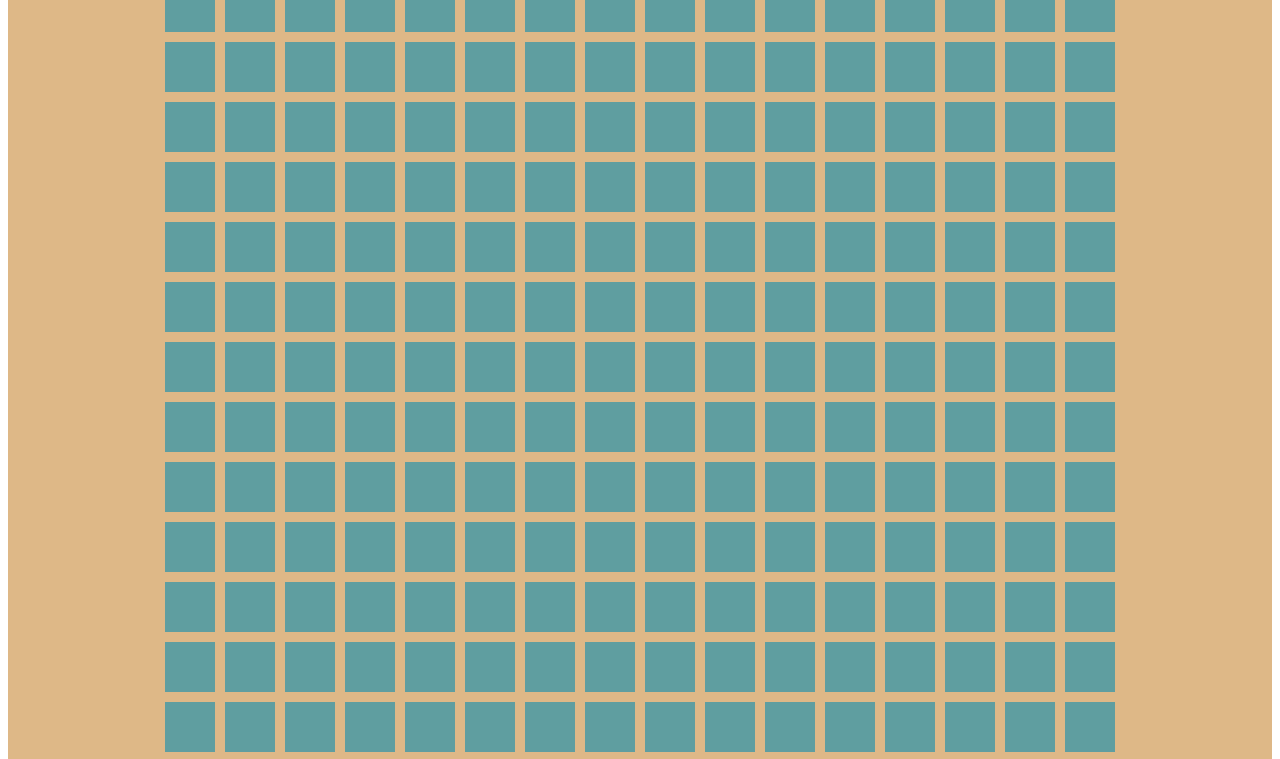
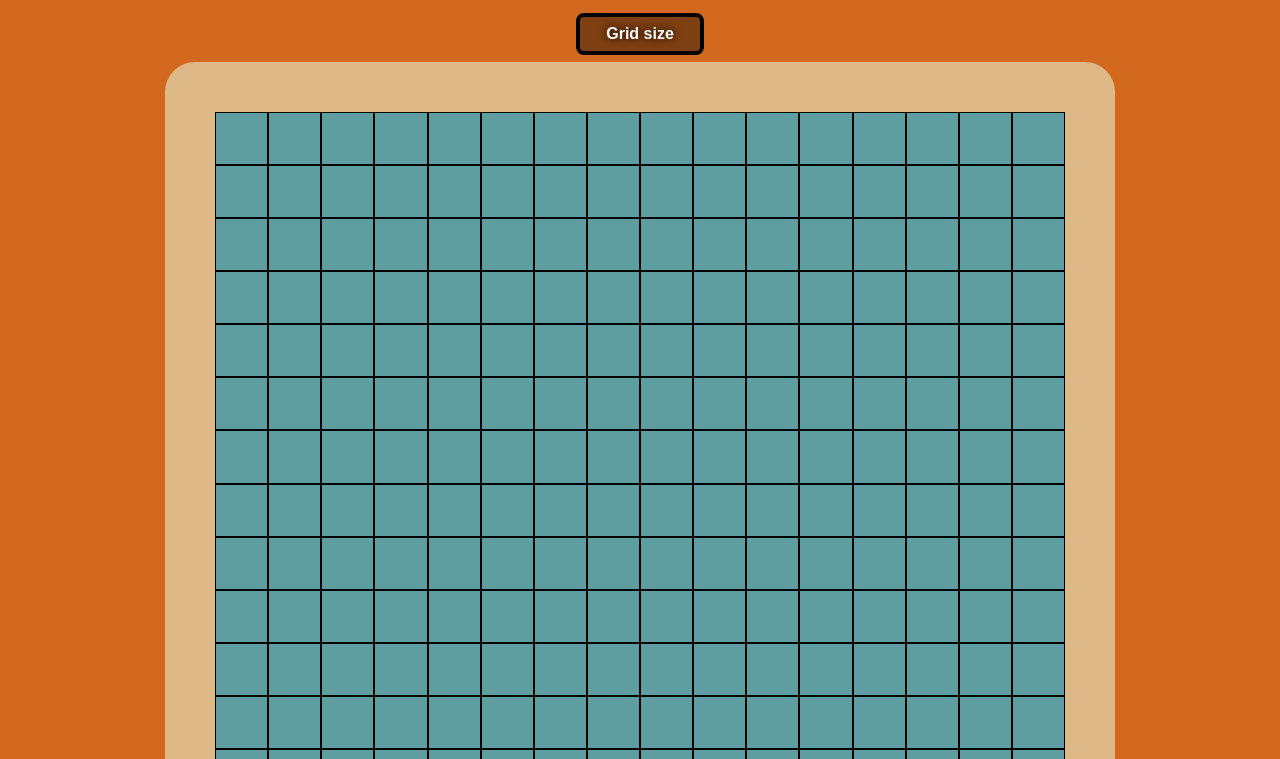
Before and after one commit to Kondorcom/etch-a-sketch, a plain HTML site: page index.html in a window 1280 px wide. Shown: the part 81-840 px from the top of the page. Drawn offline with Linux system fonts and the light colour scheme.

Commit message:
Add button prompt for grid size

```diff
--- a/etch-a-sketch.js
+++ b/etch-a-sketch.js
@@ -1,29 +1,26 @@
 const container = document.querySelector('#container');
 // createGrid();
-createGrid();
+createGrid(16);
+hoverDivs();
 
-
-function createGrid(){
-
-    for (let i=0; i<16; i++){
-        createRow();
+function createGrid(size){
+        for (let i=0; i<size; i++){
+        createRow(size);
     }
-
 }
-function createRow(){
+function createRow(rowSize){
     const gridRow = document.createElement('div');
     gridRow.classList.add('gridRow');
     container.appendChild(gridRow);
-    for (let i=0; i<16; i++){
+    for (let i=0; i<rowSize; i++){
         const gridElement = document.createElement('div');
         gridElement.classList.add('gridElement');
         gridRow.appendChild(gridElement);
     }
 }
-function mouseOver(){
-    gridElement.target.style.color = 'black';
-}
-// gridElement.addEventListener("mouseover",mouseOver,false);
+function hoverDivs(){
+
+
 let allElements = document.querySelectorAll('div[class^=gridEle]');
 for (let i = 0; i < allElements.length; i++) {
     allElements[i].addEventListener('mouseover', function() {
@@ -32,9 +29,18 @@ for (let i = 0; i < allElements.length; i++) {
     this.style.backgroundColor = 'black';
          });
      }
+    }
 
-// function createDiv(){
-//     const gridRow = document.createElement('div');
-//     gridRow.classList.add('gridRow');
-//     container.appendChild(gridRow);
-// }
+function gridSize(){
+   let grid = prompt('Please enter grid size', 20);
+   if (grid < 2 || grid > 100){
+    grid = 20;
+   }
+
+   while (container.firstChild){
+    container.removeChild(container.lastChild);
+    console.log('removing child');
+   }
+   createGrid(grid);
+   hoverDivs();
+}
--- a/index.html
+++ b/index.html
@@ -7,6 +7,8 @@
     </head>
     <body>
         <script src="etch-a-sketch.js" defer></script>
+        <h1>Etch-a-sketch</h1>
+        <button class="gridSizeBtn" onclick="gridSize();">Grid size</button>
         <div id="container">
 
         </div>
--- a/style.css
+++ b/style.css
@@ -2,18 +2,55 @@
     padding: 50px;
     background-color: burlywood;
     display: flex;
-    align-items: center;
+    width: 850px;
+    height: 850px;
+
     justify-content: center;
     flex-direction: column;
+    border-radius: 30px;
+
+}
+h1{
+    font-weight: bold;
+    font-size: 32px;
+}
+body{
+    display: flex;
+    align-content: center;
+    justify-content: center;
+    background-color: chocolate;
+    flex-direction: column;
+    align-items: center;
 
 }
 .gridRow{
     display: flex;
+    height: auto;
+    justify-content: space-between;
+    flex: auto;
 }
 .gridElement{
-    width: 50px;
-    height: 50px;
+    /* width: 50px;
+    height: 50px; */
+    display: flex;
     background-color: cadetblue;
-    margin: 5px;
+    padding: 2px;
+    border: 1px solid black;
+    /* margin: 5px; */
+    flex: 1;
 
 }
+.gridSizeBtn{
+    border: .3rem solid black;
+    border-radius: .5rem;
+    margin: .4rem;
+    font-size: 1rem;
+    padding: .5rem .3rem;
+    transition: all .07s ease;
+    width: 8rem;
+    text-align: center;
+    color: white;
+    background: rgba(0,0,0,0.4);
+    text-shadow: 0 0 .5rem black;
+    font-weight: bold;
+}
```
